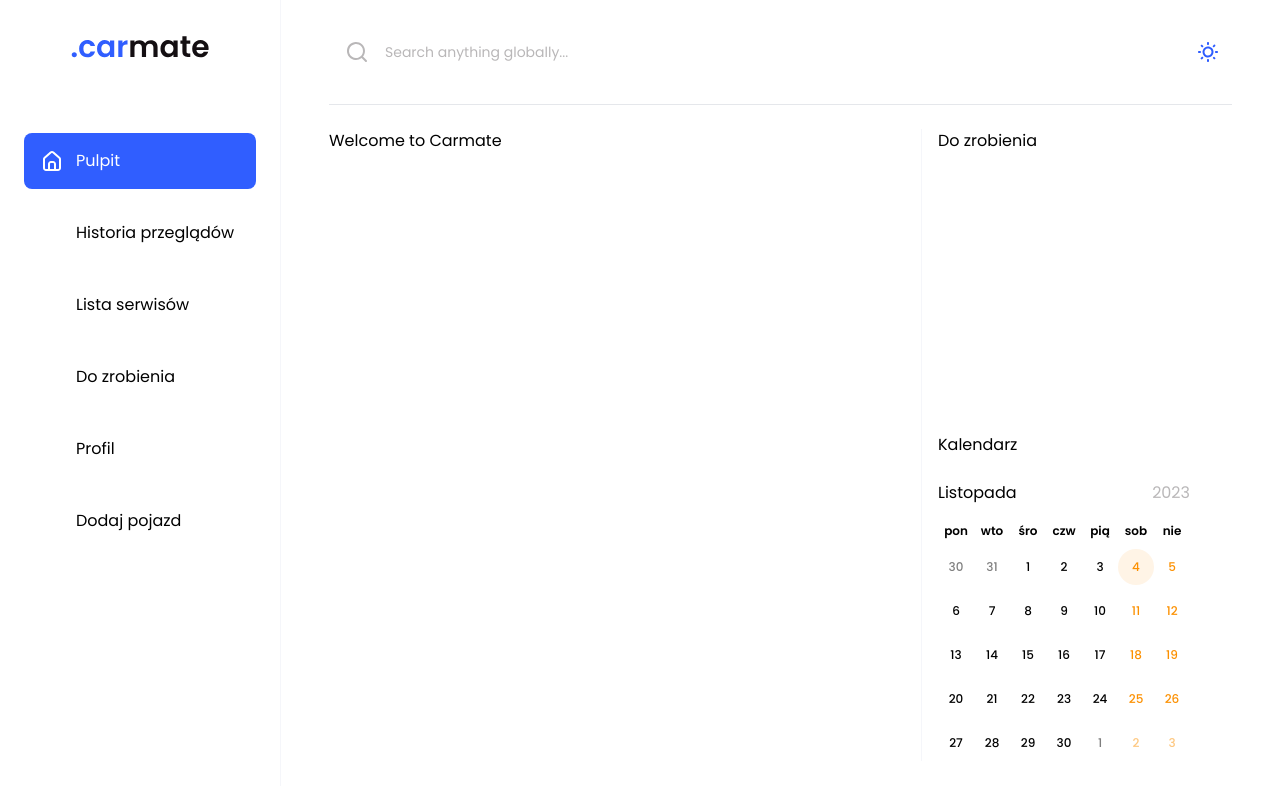
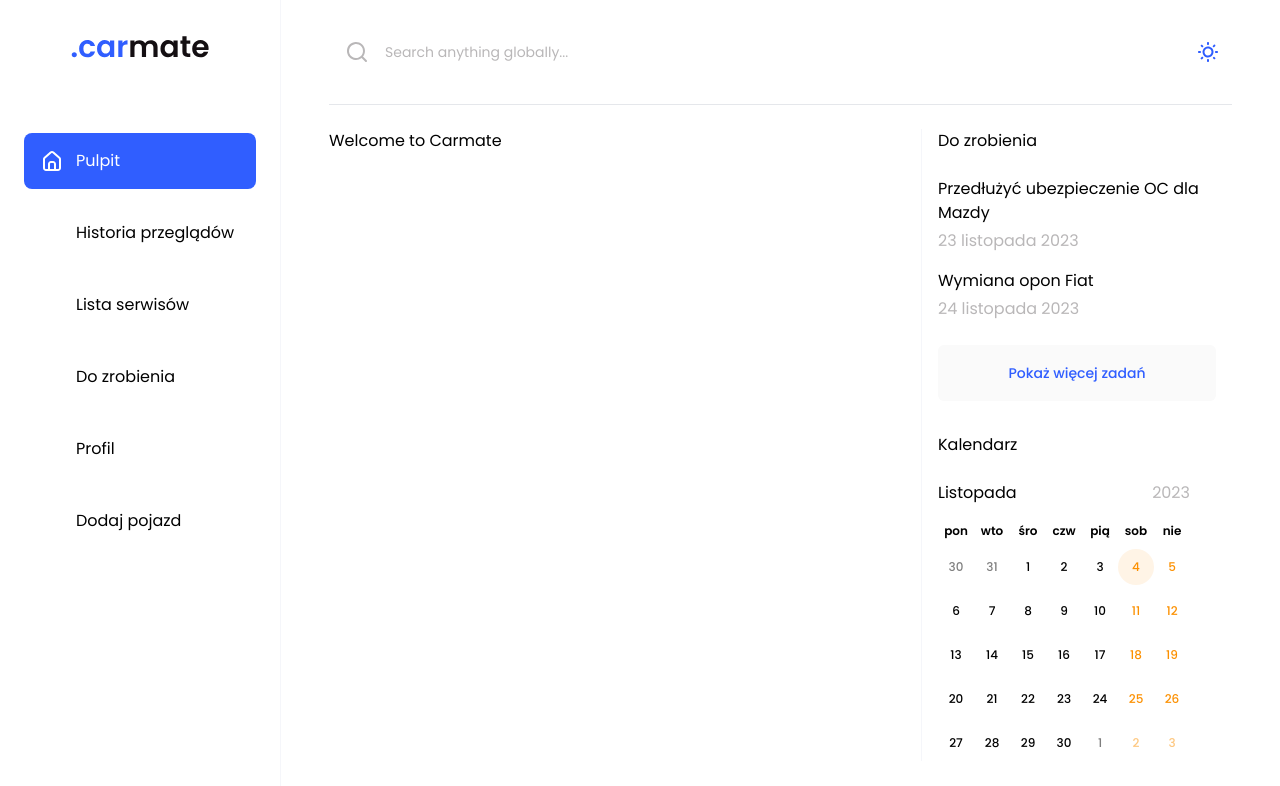
Before and after one commit to PrzybylskiMariusz/carmate, a Next.js app: page / in a window 1280 px wide. Shown: the top 786 px of the page. Built offline with nearby package versions, Linux system fonts and the light colour scheme.

Commit message:
CM-12: Add hotTasks list to Right Sidebar

```diff
--- a/app/(root)/(home)/page.tsx
+++ b/app/(root)/(home)/page.tsx
@@ -1,7 +1,7 @@
 const Home = () => {
 	return (
 		<div>
-			<h1 className="h1-bold">Welcome to Carmate</h1>
+			<h1 className="h1-bold text-dark900_light900">Welcome to Carmate</h1>
 		</div>
 	);
 };
--- a/app/(root)/layout.tsx
+++ b/app/(root)/layout.tsx
@@ -7,7 +7,7 @@ const Layout = ({ children }: { children: React.ReactNode }) => {
 	return (
 		<main className="background-light900_dark800 relative flex">
 			<LeftSidebar />
-			<div className="relative mx-12 flex-1 max-sm:mx-0">
+			<div className="relative mx-12 min-h-screen flex-1 max-sm:mx-0">
 				<Navbar />
 				<div className="relative mt-6 flex w-full">
 					<section className="flex-1">{children}</section>
--- a/app/globals.css
+++ b/app/globals.css
@@ -26,7 +26,7 @@ body {
 	}
 
 	.btn-secondary {
-		@apply bg-light-700 dark:bg-dark-600 !important;
+		@apply bg-light-800 dark:bg-dark-600 !important;
 	}
 
 	.btn-tertiary {
--- a/components/shared/RightSidebar.tsx
+++ b/components/shared/RightSidebar.tsx
@@ -1,9 +1,26 @@
 "use client";
 import { Calendar } from "@/components/ui/calendar";
-import { isWeekend } from "@/lib/utils";
+import { convertJsonDateToReadableFormat, isWeekend } from "@/lib/utils";
 import { pl } from "date-fns/locale";
+import Link from "next/link";
 import { useState } from "react";
+import { Button } from "../ui/button";
 import CustomCaption from "./CustomCaption";
+
+const hotTasks = [
+	{
+		_id: 1,
+		title: "Przedłużyć ubezpieczenie OC dla Mazdy",
+		date: "2023-11-23T00:00:00Z",
+		done: false,
+	},
+	{
+		_id: 5,
+		title: "Wymiana opon Fiat",
+		date: "2023-11-24T00:00:00Z",
+		done: false,
+	},
+];
 
 const RightSidebar = () => {
 	const [date, setDate] = useState<Date | undefined>(new Date());
@@ -11,9 +28,26 @@ const RightSidebar = () => {
 		weekend: isWeekend,
 	};
 	return (
-		<section className="custom-scrollbar background-light900_dark800 sticky right-0 top-0 mb-6 flex h-screen max-h-[632px] w-[311px] flex-col justify-between border-l border-light-700 px-4 dark:border-dark-700">
-			<div>
+		<section className="custom-scrollbar background-light900_dark800 sticky right-0 top-0 mb-6 flex h-screen max-h-[632px] w-[311px] flex-col justify-between border-l border-light-700 px-4 dark:border-dark-700 max-xl:hidden">
+			<div className="flex flex-col gap-6">
 				<h3 className="h3-bold text-dark900_light900">Do zrobienia</h3>
+				<div className="flex flex-col gap-4">
+					{hotTasks.map((task) => (
+						<div className="flex flex-col gap-1" key={task._id}>
+							<p className="paragraph-regular text-dark900_light900">
+								{task.title}
+							</p>
+							<p className="caption-regular text-light-600">
+								{convertJsonDateToReadableFormat(task.date)}
+							</p>
+						</div>
+					))}
+				</div>
+				<Link href="/todos">
+					<Button className="body-medium btn-secondary min-h-[56px] w-full px-8 py-4 text-primary-500">
+						Pokaż więcej zadań
+					</Button>
+				</Link>
 			</div>
 			<div className="flex flex-col gap-6">
 				<h3 className="h3-bold text-dark900_light900">Kalendarz</h3>
--- a/components/ui/button.tsx
+++ b/components/ui/button.tsx
@@ -1,11 +1,11 @@
-import * as React from "react"
-import { Slot } from "@radix-ui/react-slot"
-import { cva, type VariantProps } from "class-variance-authority"
+import { Slot } from "@radix-ui/react-slot";
+import { cva, type VariantProps } from "class-variance-authority";
+import * as React from "react";
 
-import { cn } from "@/lib/utils"
+import { cn } from "@/lib/utils";
 
 const buttonVariants = cva(
-  "inline-flex items-center justify-center rounded-md text-sm font-medium ring-offset-background transition-colors focus-visible:outline-none focus-visible:ring-2 focus-visible:ring-ring focus-visible:ring-offset-2 disabled:pointer-events-none disabled:opacity-50",
+	"ring-offset-background focus-visible:ring-ring inline-flex items-center justify-center rounded-md text-sm font-medium transition-colors focus-visible:outline-none focus-visible:ring-2 focus-visible:ring-offset-2 disabled:pointer-events-none disabled:opacity-50",
 	{
 		variants: {
 			variant: {
@@ -13,7 +13,7 @@ const buttonVariants = cva(
 				destructive:
 					"bg-destructive text-destructive-foreground hover:bg-destructive/90",
 				outline:
-          "border border-input bg-background hover:bg-accent hover:text-accent-foreground",
+					"border-input bg-background hover:bg-accent hover:text-accent-foreground border",
 				secondary:
 					"bg-secondary text-secondary-foreground hover:bg-secondary/80",
 				ghost: "hover:bg-accent hover:text-accent-foreground",
@@ -31,26 +31,26 @@ const buttonVariants = cva(
 			size: "default",
 		},
 	}
-)
+);
 
 export interface ButtonProps
 	extends React.ButtonHTMLAttributes<HTMLButtonElement>,
 		VariantProps<typeof buttonVariants> {
-  asChild?: boolean
+	asChild?: boolean;
 }
 
 const Button = React.forwardRef<HTMLButtonElement, ButtonProps>(
 	({ className, variant, size, asChild = false, ...props }, ref) => {
-    const Comp = asChild ? Slot : "button"
+		const Comp = asChild ? Slot : "button";
 		return (
 			<Comp
 				className={cn(buttonVariants({ variant, size, className }))}
 				ref={ref}
 				{...props}
 			/>
-    )
+		);
 	}
-)
-Button.displayName = "Button"
+);
+Button.displayName = "Button";
 
-export { Button, buttonVariants }
+export { Button, buttonVariants };
--- a/lib/utils.ts
+++ b/lib/utils.ts
@@ -9,3 +9,16 @@ export function isWeekend(date: Date) {
 	const day = date.getDay();
 	return day === 0 || day === 6;
 }
+
+export function convertJsonDateToReadableFormat(jsonDate: string): string {
+	const date = new Date(jsonDate);
+	const options: Intl.DateTimeFormatOptions = {
+		year: "numeric",
+		month: "long",
+		day: "numeric",
+	};
+
+	const readableDate = date.toLocaleDateString("pl-PL", options);
+
+	return readableDate;
+}
```
Lines whose indentation alone changed are shown as unchanged.
